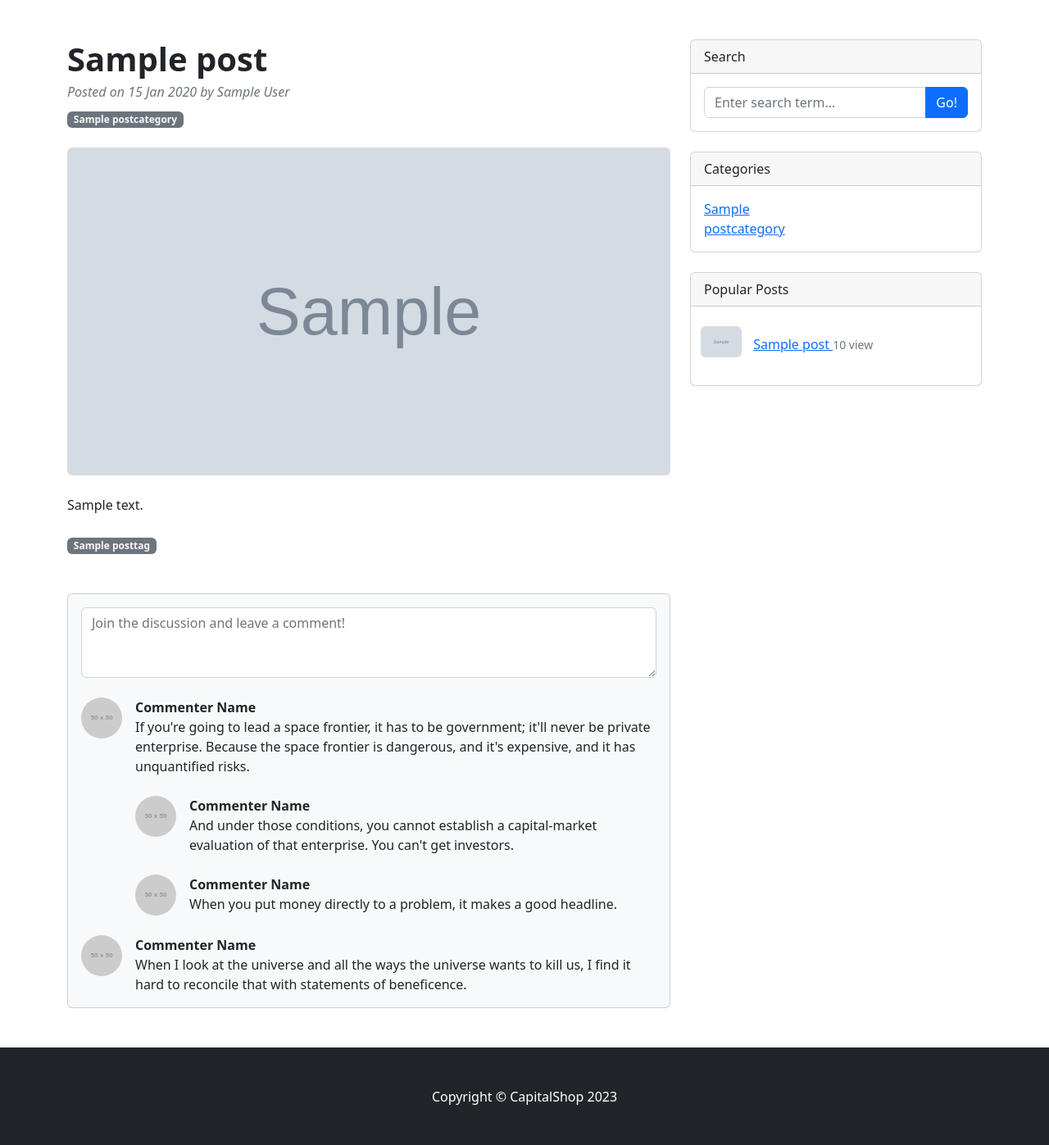
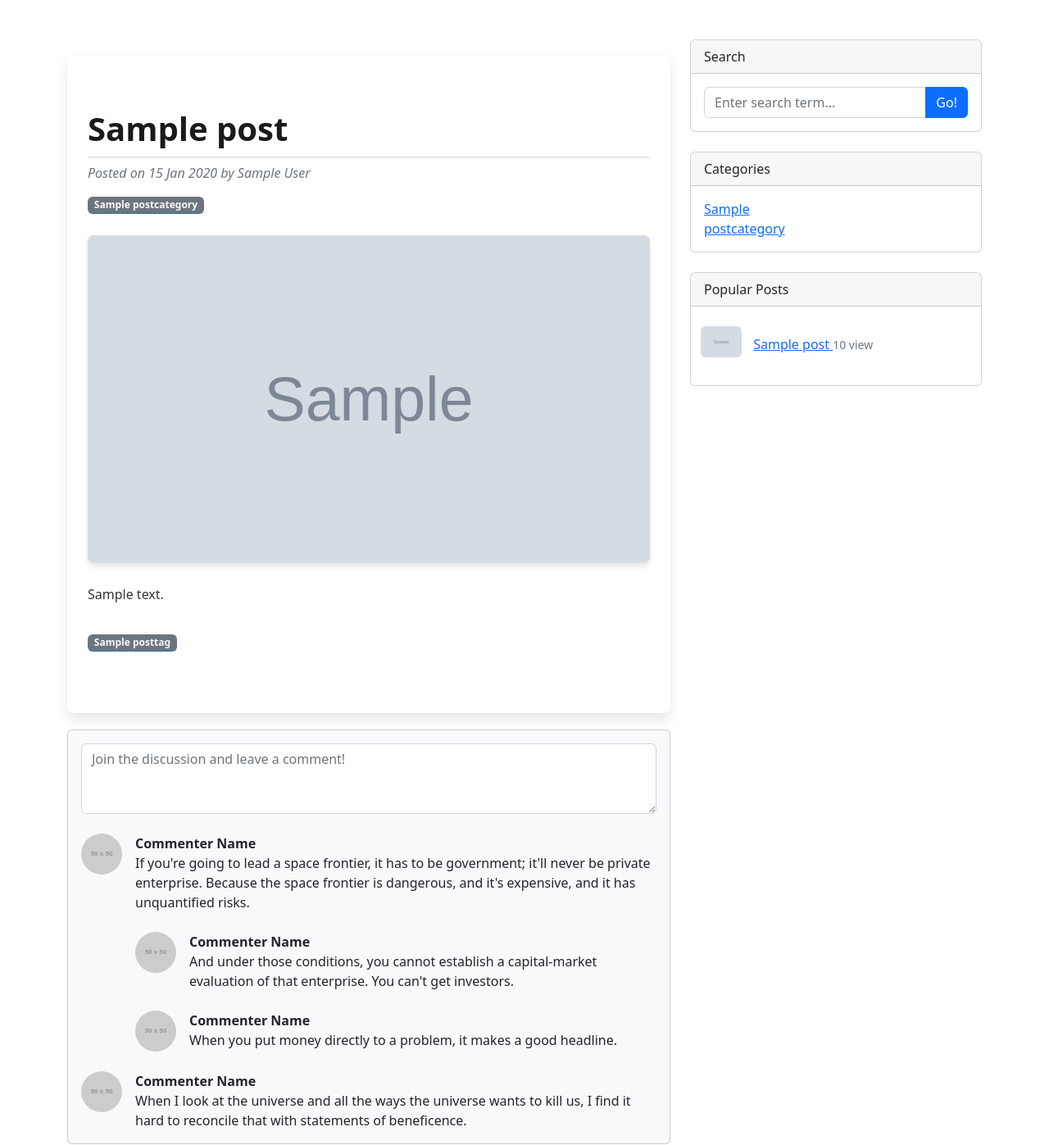
Before and after one commit to mxz-dev/capitalshop, a Django app: a page that uses templates/blog/post.html in a window 1280 px wide. Shown: the part 56-1453 px from the top of the page at 82% size. Run offline with Django 4.2, Linux system fonts and the light colour scheme; tables that the repository leaves empty hold one stand-in row (values such as "Sample post"); grey boxes marked "Sample" are stand-in pictures; grey boxes labelled with a size stand in for pictures from a placeholder-image service; some libraries are stand-ins or nearby versions.

Commit message:
added summernote for better writing a blog post.

```diff
--- a/capitalshop/settings.py
+++ b/capitalshop/settings.py
@@ -25,6 +25,7 @@ INSTALLED_APPS = [
     'django.contrib.sessions',
     'django.contrib.messages',
     'django.contrib.staticfiles',
+    'django_summernote',
     'phonenumber_field',
     'accounts.apps.AccountsConfig',
     'shop.apps.ShopConfig',
@@ -103,7 +104,8 @@ USE_I18N = True
 
 USE_TZ = True
 
-
+# SUMMERNOTE CONFIG
+SUMMERNOTE_THEME = 'bs4'
 # Static files (CSS, JavaScript, Images)
 # https://docs.djangoproject.com/en/4.2/howto/static-files/
 
--- a/capitalshop/urls.py
+++ b/capitalshop/urls.py
@@ -7,6 +7,7 @@ urlpatterns = [
     path('', include('shop.urls')),
     path('mag/', include('mag.urls')),
     path('accounts/', include('accounts.urls')),
+    path('summernote/', include('django_summernote.urls'))
 ]
 
 # static and media url
--- a/mag/admin.py
+++ b/mag/admin.py
@@ -1,4 +1,5 @@
 from django.contrib import admin
+from django_summernote.admin import SummernoteModelAdmin
 from .models import *
 # Register your models here.
 
@@ -8,8 +9,9 @@ class TagsAdmin(admin.ModelAdmin):
     pass
 
 @admin.register(Post)
-class PostsAdmin(admin.ModelAdmin):
+class PostsAdmin(SummernoteModelAdmin):
     search_fields = ['subject', 'content']
+    summernote_fields = ('content',)
     list_filter = ['is_published', 'category']
     ordering = ['created_at']
     empty_value_display = '-empty-'
--- /dev/null
+++ b/requirements.txt
@@ -0,0 +1,3 @@
+django==4.2.16
+pillow
+django-summernote
--- /dev/null
+++ b/static/assets/css/post.css
@@ -0,0 +1,154 @@
+/* General Article Styles */
+article {
+    line-height: 1.8;
+    color: #333;
+    max-width: 800px;
+    margin: 20px auto;
+    padding: 25px;
+    background-color: #ffffff;
+    border-radius: 8px;
+    box-shadow: 0 8px 16px rgba(0, 0, 0, 0.1);
+    transition: box-shadow 0.3s ease;
+}
+
+article:hover {
+    box-shadow: 0 12px 24px rgba(0, 0, 0, 0.15);
+}
+
+/* Headings */
+article h1, article h2, article h3, article h4 {
+    color: #1a1a1a;
+    margin: 1em 0 0.5em;
+    line-height: 1.2;
+}
+
+article h1 {
+    font-size: 2.5rem;
+    font-weight: bold;
+    border-bottom: 2px solid #eaeaea;
+    padding-bottom: 10px;
+}
+
+article h2 {
+    font-size: 2rem;
+    margin-top: 1.5em;
+}
+
+article h3 {
+    font-size: 1.5rem;
+    color: #555;
+}
+
+/* Paragraphs */
+article p {
+    margin: 1em 0;
+    text-align: justify;
+}
+
+/* Links */
+article a {
+    color: #0077cc;
+    text-decoration: none;
+    border-bottom: 1px dashed #0077cc;
+}
+
+article a:hover {
+    color: #005fa3;
+    border-bottom: 1px solid #005fa3;
+}
+
+/* Images */
+article img {
+    display: block;
+    margin: 20px auto;
+    max-width: 100%;
+    height: auto;
+    border-radius: 5px;
+    border: 1px solid #ddd;
+    box-shadow: 0 4px 6px rgba(0, 0, 0, 0.1);
+}
+
+/* Quotes */
+article blockquote {
+    border-left: 4px solid #0077cc;
+    background-color: #f9f9f9;
+    padding: 10px 20px;
+    font-style: italic;
+    color: #555;
+    margin: 20px 0;
+    border-radius: 4px;
+}
+
+/* Lists */
+article ul, article ol {
+    margin: 20px 0;
+    padding-left: 40px;
+}
+
+article ul li {
+    list-style-type: disc;
+}
+
+article ol li {
+    list-style-type: decimal;
+}
+
+/* Code Blocks */
+article pre {
+    background-color: #282c34;
+    color: #abb2bf;
+    padding: 15px;
+    border-radius: 5px;
+    overflow-x: auto;
+    font-family: 'Courier New', Courier, monospace;
+    font-size: 14px;
+    margin: 20px 0;
+}
+
+article code {
+    background-color: #f4f4f4;
+    color: #c7254e;
+    padding: 2px 5px;
+    border-radius: 4px;
+    font-family: 'Courier New', Courier, monospace;
+    font-size: 14px;
+}
+
+/* Tables */
+article table {
+    width: 100%;
+    border-collapse: collapse;
+    margin: 20px 0;
+    font-size: 1rem;
+    background-color: #f9f9f9;
+}
+
+article table th, article table td {
+    border: 1px solid #ddd;
+    padding: 10px;
+    text-align: left;
+}
+
+article table th {
+    background-color: #f2f2f2;
+    font-weight: bold;
+}
+
+/* Responsive Design */
+@media (max-width: 768px) {
+    article {
+        padding: 15px;
+    }
+
+    article h1 {
+        font-size: 2rem;
+    }
+
+    article h2 {
+        font-size: 1.75rem;
+    }
+
+    article h3 {
+        font-size: 1.25rem;
+    }
+}
--- a/templates/blog/post.html
+++ b/templates/blog/post.html
@@ -8,6 +8,7 @@
         width:50px;
     }
 </style>
+<link href="{% static 'assets/css/post.css' %}" rel='stylesheet' />
 {% endblock head %}
 {% block title %}
 {{post.subject}}
```
